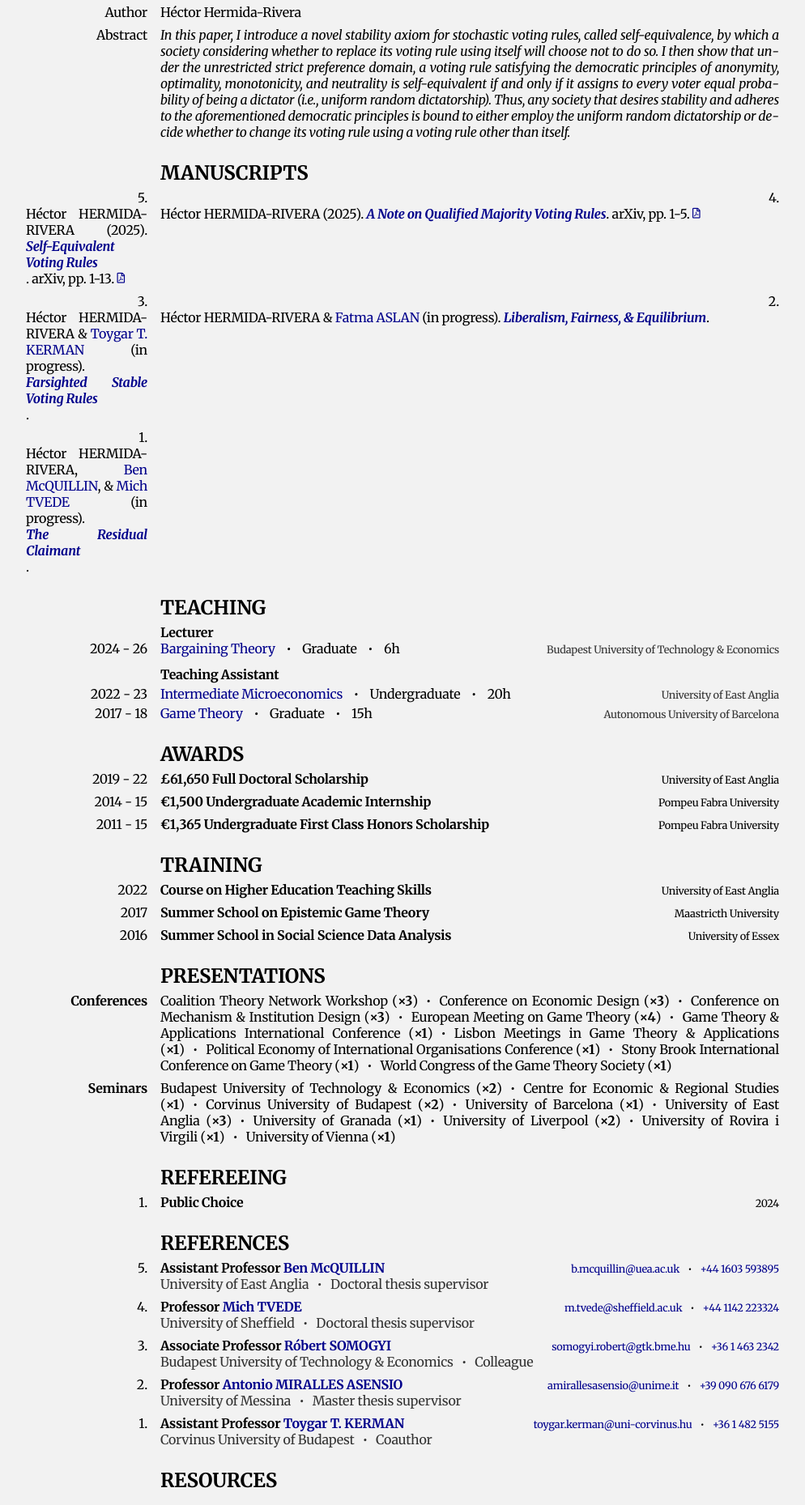
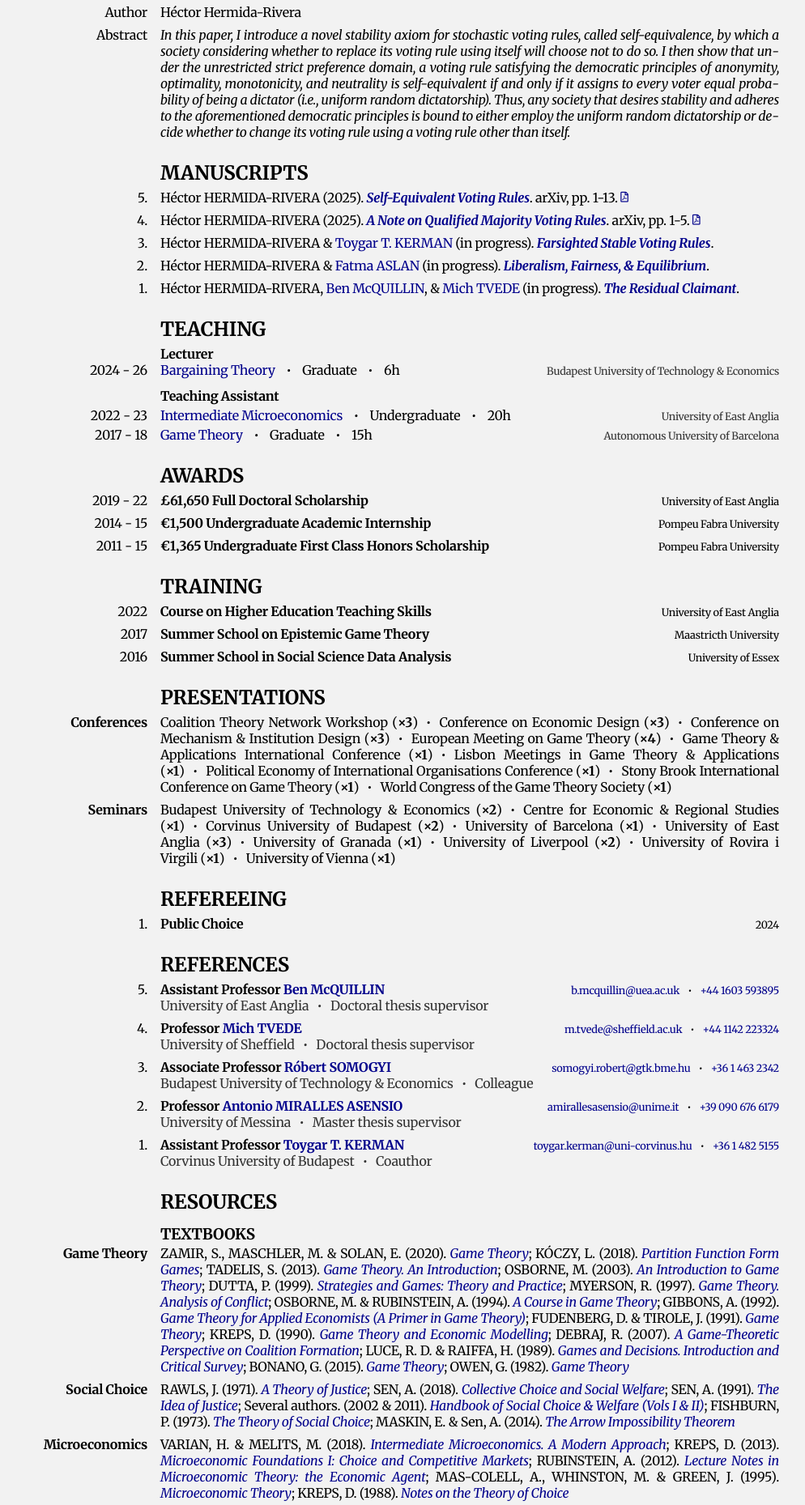
Before and after one commit to HectorHermidaRivera/hectorhermidarivera.github.io, a Jekyll site: the page built from index.md, in a window 1280 px wide. Shown: the part 1205-3064 px from the top of the page at 81% size, without its empty margins (118-1112 px from the left). Built offline with Jekyll 4.4.1, drawn with Linux system fonts in a browser that asks for light colours; a style sheet for code colours, icons or effects is not loaded.

Commit message:
Update index.md

```diff
--- a/index.md
+++ b/index.md
@@ -160,69 +160,56 @@ title: Home
 ## Manuscripts {#manuscripts}
 
 <div class="two-column">
-
-  <div class="two-column-item">
-    <div class="label">5.</div>
-    <div class="value">
-      Héctor HERMIDA-RIVERA (2025).
-      <span class="collapsible-link"><i><b>Self-Equivalent Voting Rules</b></i></span>.
-      arXiv, pp. 1-13.
-      <a href="https://drive.google.com/file/d/13vZ7mZ95rlw0s_VvOVO176N9I3Qy2Mhe/view" target="_blank">
-        <i class="far fa-file-pdf"></i>
-      </a>
-      <div class="collapsible-content">
-        <i>ABSTRACT 5</i>
-      </div>
+  <div class="label">5.</div>
+  <div class="value">
+    Héctor HERMIDA-RIVERA (2025).
+    <span class="collapsible-link"><i><b>Self-Equivalent Voting Rules</b></i></span>.
+    arXiv, pp. 1-13.
+    <a href="https://drive.google.com/file/d/13vZ7mZ95rlw0s_VvOVO176N9I3Qy2Mhe/view" target="_blank">
+      <i class="far fa-file-pdf"></i></a>
+      <div class="second-row collapsible-content">
+      <i>ABSTRACT 5</i>
     </div>
   </div>
 
-  <div class="two-column-item">
-    <div class="label">4.</div>
-    <div class="value">
-      Héctor HERMIDA-RIVERA (2025).
-      <span class="collapsible-link"><i><b>A Note on Qualified Majority Voting Rules</b></i></span>.
-      arXiv, pp. 1-5.
-      <a href="https://drive.google.com/file/d/1APJXUjZp2MAki84SF_XIIxDa6u23tPqE/view?usp=share_link" target="_blank">
-        <i class="far fa-file-pdf"></i>
-      </a>
-      <div class="collapsible-content">
-        <i>ABSTRACT 4</i>
-      </div>
+  <div class="label">4.</div>
+  <div class="value">
+    Héctor HERMIDA-RIVERA (2025).
+    <span class="collapsible-link"><i><b>A Note on Qualified Majority Voting Rules</b></i></span>.
+    arXiv, pp. 1-5.
+    <a href="https://drive.google.com/file/d/1APJXUjZp2MAki84SF_XIIxDa6u23tPqE/view?usp=share_link" target="_blank">
+      <i class="far fa-file-pdf"></i></a>
+      <div class="second-row collapsible-content">
+      <i>ABSTRACT 4</i>
     </div>
   </div>
 
-  <div class="two-column-item">
-    <div class="label">3.</div>
-    <div class="value">
-      Héctor HERMIDA-RIVERA & <a href="https://sites.google.com/view/ttkerman/">Toygar T. KERMAN</a> (in progress).
-      <span class="collapsible-link"><i><b>Farsighted Stable Voting Rules</b></i></span>.
-      <div class="collapsible-content">
-        <i>ABSTRACT 3</i>
-      </div>
+  <div class="label">3.</div>
+  <div>
+    Héctor HERMIDA-RIVERA & <a href="https://sites.google.com/view/ttkerman/">Toygar T. KERMAN</a> (in progress).
+    <span class="collapsible-link"><i><b>Farsighted Stable Voting Rules</b></i></span>.
+    <div class="second-row collapsible-content">
+      <i>ABSTRACT 3</i>
     </div>
   </div>
 
-  <div class="two-column-item">
-    <div class="label">2.</div>
-    <div class="value">
-      Héctor HERMIDA-RIVERA & <a href="https://sites.google.com/view/fatmaaslan/home">Fatma ASLAN</a> (in progress).
-      <span class="collapsible-link"><i><b>Liberalism, Fairness, & Equilibrium</b></i></span>.
-      <div class="collapsible-content">
-        <i>ABSTRACT 2</i>
-      </div>
+  <div class="label">2.</div>
+  <div class="value">
+    Héctor HERMIDA-RIVERA & <a href="https://sites.google.com/view/fatmaaslan/home">Fatma ASLAN</a> (in progress).
+    <span class="collapsible-link"><i><b>Liberalism, Fairness, & Equilibrium</b></i></span>.
+    <div class="second-row collapsible-content">
+      <i>ABSTRACT 2</i>
     </div>
   </div>
 
-  <div class="two-column-item">
-    <div class="label">1.</div>
-    <div class="value">
-      Héctor HERMIDA-RIVERA,
-      <a href="https://research-portal.uea.ac.uk/en/persons/ben-mcquillin/">Ben McQUILLIN</a>, &
-      <a href="https://sheffield.ac.uk/economics/staff/academic/mich-tvede">Mich TVEDE</a> (in progress).
-      <span class="collapsible-link"><i><b>The Residual Claimant</b></i></span>.
-      <div class="collapsible-content">
-        <i>ABSTRACT 1</i>
-      </div>
+  <div class="label">1.</div>
+  <div class="value">
+    Héctor HERMIDA-RIVERA,
+    <a href="https://research-portal.uea.ac.uk/en/persons/ben-mcquillin/">Ben McQUILLIN</a>, &
+    <a href="https://sheffield.ac.uk/economics/staff/academic/mich-tvede">Mich TVEDE</a> (in progress).
+    <span class="collapsible-link"><i><b>The Residual Claimant</b></i></span>.
+    <div class="second-row collapsible-content">
+      <i>ABSTRACT 1</i>
     </div>
   </div>
 
```
